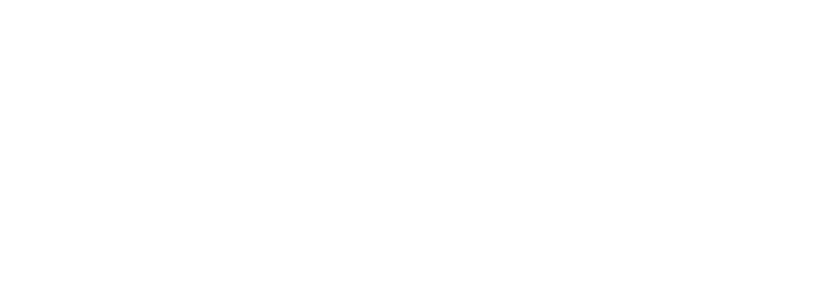
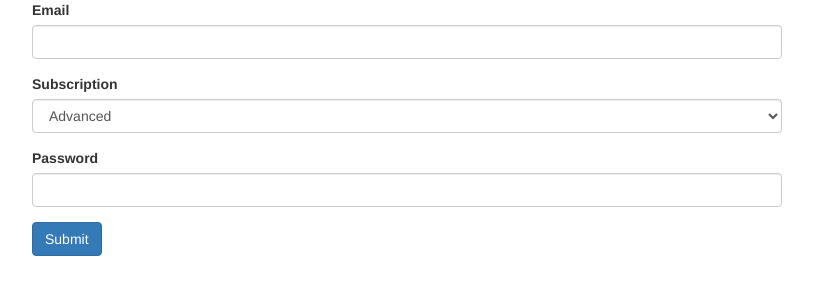
Before and after one commit to Samenti/udemy-angular, an Angular app: page / in a window 1280 px wide. Shown: the top 300 px of the page, without its empty margins (233-1046 px from the left). Built offline with nearby package versions, Linux system fonts and the light colour scheme.

Commit message:
my solution to the assignment

```diff
--- a/src/app/app.component.html
+++ b/src/app/app.component.html
@@ -13,6 +13,60 @@
            Upon submitting the form, you should simply print the Value of the Form to the Console.
            Optionally, display it in your template.
       -->
+      <form (ngSubmit)="onSubmit()" #form="ngForm">
+        <div class="form-group">
+          <label for="email">Email</label>
+          <input
+            class="form-control"
+            type="email"
+            name="email"
+            id="email"
+            email
+            required
+            ngModel
+            #email="ngModel"
+          />
+          <p *ngIf="!email.valid && email.touched">Invalid email!</p>
+        </div>
+        <div class="form-group">
+          <label for="subscription">Subscription</label>
+          <select
+            name="subscription"
+            id="subscription"
+            class="form-control"
+            [ngModel]="'advanced'"
+          >
+            <option value="basic">Basic</option>
+            <option value="advanced">Advanced</option>
+            <option value="pro">Pro</option>
+          </select>
+        </div>
+        <div class="form-group">
+          <label for="password">Password</label>
+          <input
+            class="form-control"
+            type="password"
+            name="password"
+            id="password"
+            required
+            ngModel
+            #password
+          />
+          <p *ngIf="!password.valid && password.touched">
+            Password is required!
+          </p>
+        </div>
+        <button class="btn btn-primary" type="submit">Submit</button>
+        <p *ngIf="!form.valid && form.touched">Form input is invalid!</p>
+      </form>
+    </div>
+  </div>
+  <div *ngIf="submitted" class="row">
+    <div class="col-xs-12">
+      <h3>Submitted Data:</h3>
+      <p>Email: {{ formData.email }}</p>
+      <p>Subscription: {{ formData.subscription }}</p>
+      <p>Password: {{ formData.password }}</p>
     </div>
   </div>
 </div>
--- a/src/app/app.component.ts
+++ b/src/app/app.component.ts
@@ -1,10 +1,27 @@
-import { Component } from '@angular/core';
+import { Component, ViewChild } from '@angular/core';
+import { NgForm } from '@angular/forms';
 
 @Component({
   selector: 'app-root',
   templateUrl: './app.component.html',
-  styleUrls: ['./app.component.css']
+  styleUrls: ['./app.component.css'],
 })
 export class AppComponent {
+  @ViewChild('form') form: NgForm;
+  formData = {
+    email: '',
+    subscription: '',
+    password: '',
+  };
+  submitted = false;
 
+  onSubmit() {
+    if (this.form.valid && this.form.touched) {
+      this.submitted = true;
+      this.formData.email = this.form.value.email;
+      this.formData.subscription = this.form.value.subscription;
+      this.formData.password = this.form.value.password;
+      this.form.reset({ email: '', subscription: 'advanced', password: '' });
+    }
+  }
 }
```
